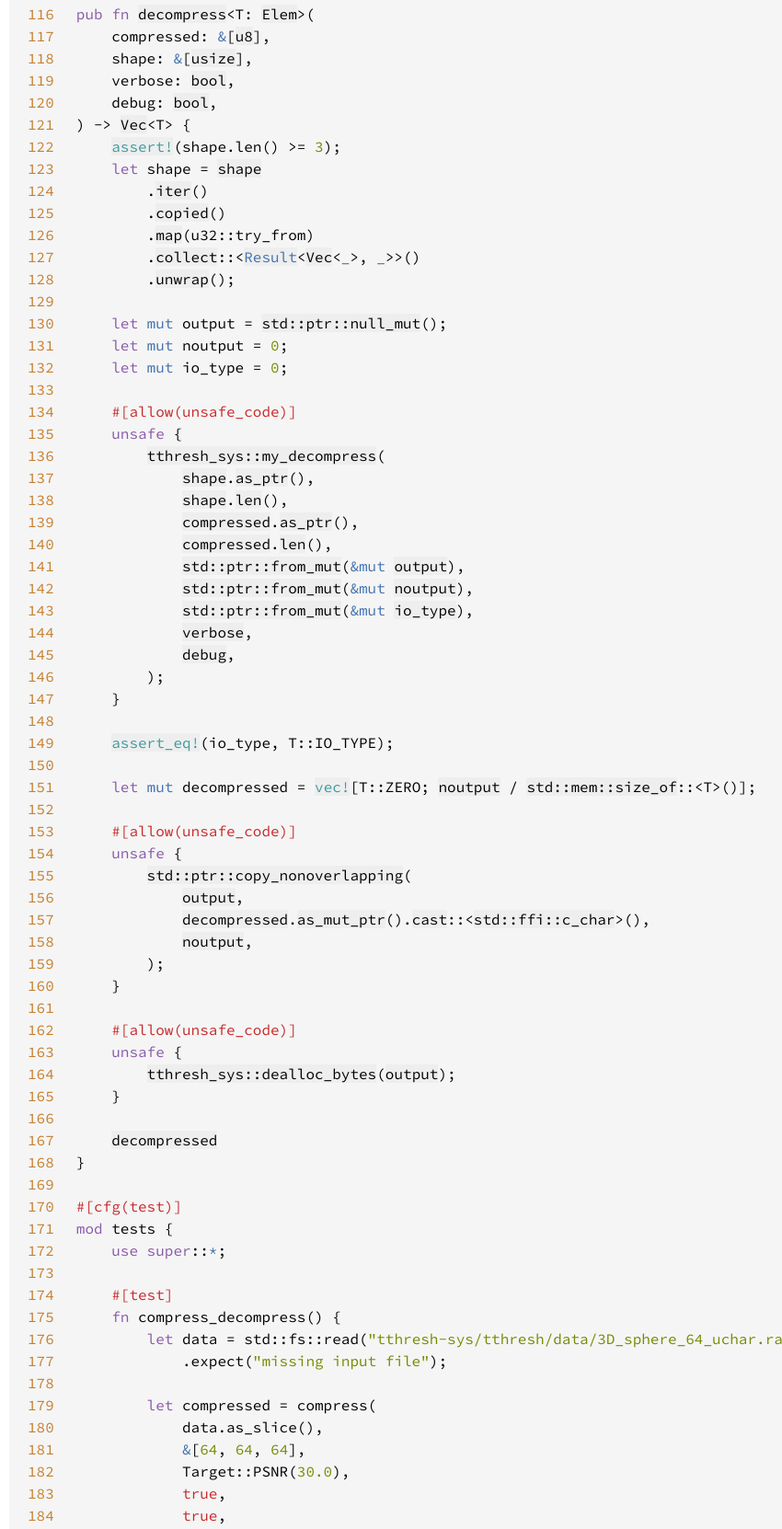
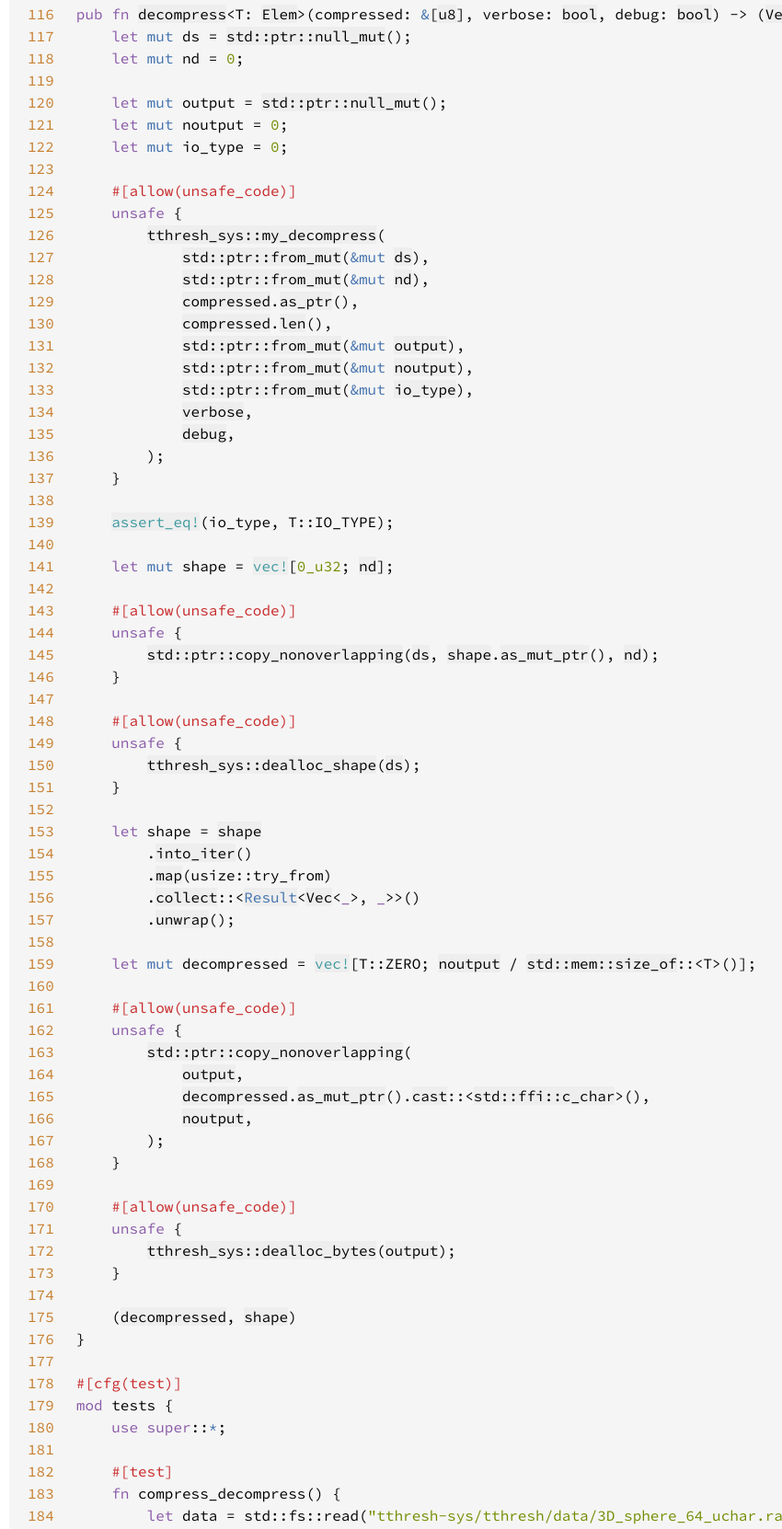
Before and after one commit to juntyr/tthresh-rs, a plain HTML site: page src/tthresh/lib.rs.html in a window 1280 px wide. Shown: the part 2926-4588 px from the top of the page at 92% size, without its empty margins (55-905 px from the left). Drawn offline with Linux system fonts and the light colour scheme.

Commit message:
deploy: a6fb8a7d1e5b1e955a1e9461aa210ee1ecef5a48

```diff
--- a/src/tthresh/lib.rs.html
+++ b/src/tthresh/lib.rs.html
@@ -113,77 +113,86 @@
 <a href=#113 id=113 data-nosnippet>113</a>    <a href="#101">compressed</a>
 <a href=#114 id=114 data-nosnippet>114</a>}
 <a href=#115 id=115 data-nosnippet>115</a>
-<a href=#116 id=116 data-nosnippet>116</a><span class="kw">pub fn </span><a href="../../tthresh/fn.decompress.html">decompress</a>&lt;T: <a href="#5">Elem</a>&gt;(
-<a href=#117 id=117 data-nosnippet>117</a>    compressed: <span class="kw-2">&amp;</span>[<a href="https://doc.rust-lang.org/nightly/std/primitive.u8.html">u8</a>],
-<a href=#118 id=118 data-nosnippet>118</a>    shape: <span class="kw-2">&amp;</span>[<a href="https://doc.rust-lang.org/nightly/std/primitive.usize.html">usize</a>],
-<a href=#119 id=119 data-nosnippet>119</a>    verbose: <a href="https://doc.rust-lang.org/nightly/std/primitive.bool.html">bool</a>,
-<a href=#120 id=120 data-nosnippet>120</a>    debug: <a href="https://doc.rust-lang.org/nightly/std/primitive.bool.html">bool</a>,
-<a href=#121 id=121 data-nosnippet>121</a>) -&gt; <a href="https://doc.rust-lang.org/nightly/alloc/vec/struct.Vec.html">Vec</a>&lt;T&gt; {
-<a href=#122 id=122 data-nosnippet>122</a>    <a class="macro" href="https://doc.rust-lang.org/nightly/core/macro.assert.html">assert!</a>(shape.len() &gt;= <span class="number">3</span>);
-<a href=#123 id=123 data-nosnippet>123</a>    <span class="kw">let </span>shape = <a href="#118">shape</a>
-<a href=#124 id=124 data-nosnippet>124</a>        .<a href="https://doc.rust-lang.org/nightly/core/foreigntype.slice.html#method.iter">iter</a>()
-<a href=#125 id=125 data-nosnippet>125</a>        .<a href="https://doc.rust-lang.org/nightly/core/iter/traits/iterator/trait.Iterator.html#tymethod.copied">copied</a>()
-<a href=#126 id=126 data-nosnippet>126</a>        .<a href="https://doc.rust-lang.org/nightly/core/iter/traits/iterator/trait.Iterator.html#tymethod.map">map</a>(u32::try_from)
-<a href=#127 id=127 data-nosnippet>127</a>        .<a href="https://doc.rust-lang.org/nightly/core/iter/traits/iterator/trait.Iterator.html#tymethod.collect">collect</a>::&lt;<a class="prelude-ty" href="https://doc.rust-lang.org/nightly/core/result/enum.Result.html">Result</a>&lt;<a href="https://doc.rust-lang.org/nightly/alloc/vec/struct.Vec.html">Vec</a>&lt;<span class="kw">_</span>&gt;, <span class="kw">_</span>&gt;&gt;()
-<a href=#128 id=128 data-nosnippet>128</a>        .<a href="https://doc.rust-lang.org/nightly/core/result/enum.Result.html#method.unwrap">unwrap</a>();
-<a href=#129 id=129 data-nosnippet>129</a>
-<a href=#130 id=130 data-nosnippet>130</a>    <span class="kw">let </span><span class="kw-2">mut </span>output = <a href="https://doc.rust-lang.org/nightly/core/ptr/fn.null_mut.html">std::ptr::null_mut</a>();
-<a href=#131 id=131 data-nosnippet>131</a>    <span class="kw">let </span><span class="kw-2">mut </span>noutput = <span class="number">0</span>;
-<a href=#132 id=132 data-nosnippet>132</a>    <span class="kw">let </span><span class="kw-2">mut </span>io_type = <span class="number">0</span>;
-<a href=#133 id=133 data-nosnippet>133</a>
-<a href=#134 id=134 data-nosnippet>134</a>    <span class="attr">#[allow(unsafe_code)]
-<a href=#135 id=135 data-nosnippet>135</a>    </span><span class="kw">unsafe </span>{
-<a href=#136 id=136 data-nosnippet>136</a>        <a href="../../tthresh_sys/fn.my_decompress.html">tthresh_sys::my_decompress</a>(
-<a href=#137 id=137 data-nosnippet>137</a>            <a href="#123">shape</a>.<a href="https://doc.rust-lang.org/nightly/alloc/vec/struct.Vec.html#method.as_ptr">as_ptr</a>(),
-<a href=#138 id=138 data-nosnippet>138</a>            <a href="#123">shape</a>.<a href="https://doc.rust-lang.org/nightly/alloc/vec/struct.Vec.html#method.len">len</a>(),
-<a href=#139 id=139 data-nosnippet>139</a>            <a href="#117">compressed</a>.<a href="https://doc.rust-lang.org/nightly/core/foreigntype.slice.html#method.as_ptr">as_ptr</a>(),
-<a href=#140 id=140 data-nosnippet>140</a>            <a href="#117">compressed</a>.<a href="https://doc.rust-lang.org/nightly/core/foreigntype.slice.html#method.len">len</a>(),
-<a href=#141 id=141 data-nosnippet>141</a>            <a href="https://doc.rust-lang.org/nightly/core/ptr/fn.from_mut.html">std::ptr::from_mut</a>(<span class="kw-2">&amp;mut </span><a href="#130">output</a>),
-<a href=#142 id=142 data-nosnippet>142</a>            <a href="https://doc.rust-lang.org/nightly/core/ptr/fn.from_mut.html">std::ptr::from_mut</a>(<span class="kw-2">&amp;mut </span><a href="#131">noutput</a>),
-<a href=#143 id=143 data-nosnippet>143</a>            <a href="https://doc.rust-lang.org/nightly/core/ptr/fn.from_mut.html">std::ptr::from_mut</a>(<span class="kw-2">&amp;mut </span><a href="#132">io_type</a>),
-<a href=#144 id=144 data-nosnippet>144</a>            <a href="#119">verbose</a>,
-<a href=#145 id=145 data-nosnippet>145</a>            <a href="#120">debug</a>,
-<a href=#146 id=146 data-nosnippet>146</a>        );
-<a href=#147 id=147 data-nosnippet>147</a>    }
-<a href=#148 id=148 data-nosnippet>148</a>
-<a href=#149 id=149 data-nosnippet>149</a>    <a class="macro" href="https://doc.rust-lang.org/nightly/core/macro.assert_eq.html">assert_eq!</a>(io_type, T::IO_TYPE);
-<a href=#150 id=150 data-nosnippet>150</a>
-<a href=#151 id=151 data-nosnippet>151</a>    <span class="kw">let </span><span class="kw-2">mut </span>decompressed = <a class="macro" href="https://doc.rust-lang.org/nightly/alloc/macro.vec.html">vec!</a>[T::ZERO; <a href="#131">noutput</a> / <a href="https://doc.rust-lang.org/nightly/core/mem/fn.size_of.html">std::mem::size_of</a>::&lt;T&gt;()];
+<a href=#116 id=116 data-nosnippet>116</a><span class="kw">pub fn </span><a href="../../tthresh/fn.decompress.html">decompress</a>&lt;T: <a href="#5">Elem</a>&gt;(compressed: <span class="kw-2">&amp;</span>[<a href="https://doc.rust-lang.org/nightly/std/primitive.u8.html">u8</a>], verbose: <a href="https://doc.rust-lang.org/nightly/std/primitive.bool.html">bool</a>, debug: <a href="https://doc.rust-lang.org/nightly/std/primitive.bool.html">bool</a>) -&gt; (<a href="https://doc.rust-lang.org/nightly/alloc/vec/struct.Vec.html">Vec</a>&lt;T&gt;, <a href="https://doc.rust-lang.org/nightly/alloc/vec/struct.Vec.html">Vec</a>&lt;<a href="https://doc.rust-lang.org/nightly/std/primitive.usize.html">usize</a>&gt;) {
+<a href=#117 id=117 data-nosnippet>117</a>    <span class="kw">let </span><span class="kw-2">mut </span>ds = <a href="https://doc.rust-lang.org/nightly/core/ptr/fn.null_mut.html">std::ptr::null_mut</a>();
+<a href=#118 id=118 data-nosnippet>118</a>    <span class="kw">let </span><span class="kw-2">mut </span>nd = <span class="number">0</span>;
+<a href=#119 id=119 data-nosnippet>119</a>
+<a href=#120 id=120 data-nosnippet>120</a>    <span class="kw">let </span><span class="kw-2">mut </span>output = <a href="https://doc.rust-lang.org/nightly/core/ptr/fn.null_mut.html">std::ptr::null_mut</a>();
+<a href=#121 id=121 data-nosnippet>121</a>    <span class="kw">let </span><span class="kw-2">mut </span>noutput = <span class="number">0</span>;
+<a href=#122 id=122 data-nosnippet>122</a>    <span class="kw">let </span><span class="kw-2">mut </span>io_type = <span class="number">0</span>;
+<a href=#123 id=123 data-nosnippet>123</a>
+<a href=#124 id=124 data-nosnippet>124</a>    <span class="attr">#[allow(unsafe_code)]
+<a href=#125 id=125 data-nosnippet>125</a>    </span><span class="kw">unsafe </span>{
+<a href=#126 id=126 data-nosnippet>126</a>        <a href="../../tthresh_sys/fn.my_decompress.html">tthresh_sys::my_decompress</a>(
+<a href=#127 id=127 data-nosnippet>127</a>            <a href="https://doc.rust-lang.org/nightly/core/ptr/fn.from_mut.html">std::ptr::from_mut</a>(<span class="kw-2">&amp;mut </span><a href="#117">ds</a>),
+<a href=#128 id=128 data-nosnippet>128</a>            <a href="https://doc.rust-lang.org/nightly/core/ptr/fn.from_mut.html">std::ptr::from_mut</a>(<span class="kw-2">&amp;mut </span><a href="#118">nd</a>),
+<a href=#129 id=129 data-nosnippet>129</a>            <a href="#116">compressed</a>.<a href="https://doc.rust-lang.org/nightly/core/foreigntype.slice.html#method.as_ptr">as_ptr</a>(),
+<a href=#130 id=130 data-nosnippet>130</a>            <a href="#116">compressed</a>.<a href="https://doc.rust-lang.org/nightly/core/foreigntype.slice.html#method.len">len</a>(),
+<a href=#131 id=131 data-nosnippet>131</a>            <a href="https://doc.rust-lang.org/nightly/core/ptr/fn.from_mut.html">std::ptr::from_mut</a>(<span class="kw-2">&amp;mut </span><a href="#120">output</a>),
+<a href=#132 id=132 data-nosnippet>132</a>            <a href="https://doc.rust-lang.org/nightly/core/ptr/fn.from_mut.html">std::ptr::from_mut</a>(<span class="kw-2">&amp;mut </span><a href="#121">noutput</a>),
+<a href=#133 id=133 data-nosnippet>133</a>            <a href="https://doc.rust-lang.org/nightly/core/ptr/fn.from_mut.html">std::ptr::from_mut</a>(<span class="kw-2">&amp;mut </span><a href="#122">io_type</a>),
+<a href=#134 id=134 data-nosnippet>134</a>            <a href="#116">verbose</a>,
+<a href=#135 id=135 data-nosnippet>135</a>            <a href="#116">debug</a>,
+<a href=#136 id=136 data-nosnippet>136</a>        );
+<a href=#137 id=137 data-nosnippet>137</a>    }
+<a href=#138 id=138 data-nosnippet>138</a>
+<a href=#139 id=139 data-nosnippet>139</a>    <a class="macro" href="https://doc.rust-lang.org/nightly/core/macro.assert_eq.html">assert_eq!</a>(io_type, T::IO_TYPE);
+<a href=#140 id=140 data-nosnippet>140</a>
+<a href=#141 id=141 data-nosnippet>141</a>    <span class="kw">let </span><span class="kw-2">mut </span>shape = <a class="macro" href="https://doc.rust-lang.org/nightly/alloc/macro.vec.html">vec!</a>[<span class="number">0_u32</span>; <a href="#118">nd</a>];
+<a href=#142 id=142 data-nosnippet>142</a>
+<a href=#143 id=143 data-nosnippet>143</a>    <span class="attr">#[allow(unsafe_code)]
+<a href=#144 id=144 data-nosnippet>144</a>    </span><span class="kw">unsafe </span>{
+<a href=#145 id=145 data-nosnippet>145</a>        <a href="https://doc.rust-lang.org/nightly/core/intrinsics/fn.copy_nonoverlapping.html">std::ptr::copy_nonoverlapping</a>(<a href="#117">ds</a>, <a href="#141">shape</a>.<a href="https://doc.rust-lang.org/nightly/alloc/vec/struct.Vec.html#method.as_mut_ptr">as_mut_ptr</a>(), <a href="#118">nd</a>);
+<a href=#146 id=146 data-nosnippet>146</a>    }
+<a href=#147 id=147 data-nosnippet>147</a>
+<a href=#148 id=148 data-nosnippet>148</a>    <span class="attr">#[allow(unsafe_code)]
+<a href=#149 id=149 data-nosnippet>149</a>    </span><span class="kw">unsafe </span>{
+<a href=#150 id=150 data-nosnippet>150</a>        <a href="../../tthresh_sys/fn.dealloc_shape.html">tthresh_sys::dealloc_shape</a>(<a href="#117">ds</a>);
+<a href=#151 id=151 data-nosnippet>151</a>    }
 <a href=#152 id=152 data-nosnippet>152</a>
-<a href=#153 id=153 data-nosnippet>153</a>    <span class="attr">#[allow(unsafe_code)]
-<a href=#154 id=154 data-nosnippet>154</a>    </span><span class="kw">unsafe </span>{
-<a href=#155 id=155 data-nosnippet>155</a>        <a href="https://doc.rust-lang.org/nightly/core/intrinsics/fn.copy_nonoverlapping.html">std::ptr::copy_nonoverlapping</a>(
-<a href=#156 id=156 data-nosnippet>156</a>            <a href="#130">output</a>,
-<a href=#157 id=157 data-nosnippet>157</a>            <a href="#151">decompressed</a>.<a href="https://doc.rust-lang.org/nightly/alloc/vec/struct.Vec.html#method.as_mut_ptr">as_mut_ptr</a>().<a href="https://doc.rust-lang.org/nightly/core/ptr/foreigntype.mut_ptr.html#method.cast">cast</a>::&lt;<a href="https://doc.rust-lang.org/nightly/core/ffi/primitives/type.c_char.html">std::ffi::c_char</a>&gt;(),
-<a href=#158 id=158 data-nosnippet>158</a>            <a href="#131">noutput</a>,
-<a href=#159 id=159 data-nosnippet>159</a>        );
-<a href=#160 id=160 data-nosnippet>160</a>    }
-<a href=#161 id=161 data-nosnippet>161</a>
-<a href=#162 id=162 data-nosnippet>162</a>    <span class="attr">#[allow(unsafe_code)]
-<a href=#163 id=163 data-nosnippet>163</a>    </span><span class="kw">unsafe </span>{
-<a href=#164 id=164 data-nosnippet>164</a>        <a href="../../tthresh_sys/fn.dealloc_bytes.html">tthresh_sys::dealloc_bytes</a>(<a href="#130">output</a>);
-<a href=#165 id=165 data-nosnippet>165</a>    }
-<a href=#166 id=166 data-nosnippet>166</a>
-<a href=#167 id=167 data-nosnippet>167</a>    <a href="#151">decompressed</a>
-<a href=#168 id=168 data-nosnippet>168</a>}
+<a href=#153 id=153 data-nosnippet>153</a>    <span class="kw">let </span>shape = <a href="#141">shape</a>
+<a href=#154 id=154 data-nosnippet>154</a>        .<a href="https://doc.rust-lang.org/nightly/core/iter/traits/collect/trait.IntoIterator.html#tymethod.into_iter">into_iter</a>()
+<a href=#155 id=155 data-nosnippet>155</a>        .<a href="https://doc.rust-lang.org/nightly/core/iter/traits/iterator/trait.Iterator.html#tymethod.map">map</a>(usize::try_from)
+<a href=#156 id=156 data-nosnippet>156</a>        .<a href="https://doc.rust-lang.org/nightly/core/iter/traits/iterator/trait.Iterator.html#tymethod.collect">collect</a>::&lt;<a class="prelude-ty" href="https://doc.rust-lang.org/nightly/core/result/enum.Result.html">Result</a>&lt;<a href="https://doc.rust-lang.org/nightly/alloc/vec/struct.Vec.html">Vec</a>&lt;<span class="kw">_</span>&gt;, <span class="kw">_</span>&gt;&gt;()
+<a href=#157 id=157 data-nosnippet>157</a>        .<a href="https://doc.rust-lang.org/nightly/core/result/enum.Result.html#method.unwrap">unwrap</a>();
+<a href=#158 id=158 data-nosnippet>158</a>
+<a href=#159 id=159 data-nosnippet>159</a>    <span class="kw">let </span><span class="kw-2">mut </span>decompressed = <a class="macro" href="https://doc.rust-lang.org/nightly/alloc/macro.vec.html">vec!</a>[T::ZERO; <a href="#121">noutput</a> / <a href="https://doc.rust-lang.org/nightly/core/mem/fn.size_of.html">std::mem::size_of</a>::&lt;T&gt;()];
+<a href=#160 id=160 data-nosnippet>160</a>
+<a href=#161 id=161 data-nosnippet>161</a>    <span class="attr">#[allow(unsafe_code)]
+<a href=#162 id=162 data-nosnippet>162</a>    </span><span class="kw">unsafe </span>{
+<a href=#163 id=163 data-nosnippet>163</a>        <a href="https://doc.rust-lang.org/nightly/core/intrinsics/fn.copy_nonoverlapping.html">std::ptr::copy_nonoverlapping</a>(
+<a href=#164 id=164 data-nosnippet>164</a>            <a href="#120">output</a>,
+<a href=#165 id=165 data-nosnippet>165</a>            <a href="#159">decompressed</a>.<a href="https://doc.rust-lang.org/nightly/alloc/vec/struct.Vec.html#method.as_mut_ptr">as_mut_ptr</a>().<a href="https://doc.rust-lang.org/nightly/core/ptr/foreigntype.mut_ptr.html#method.cast">cast</a>::&lt;<a href="https://doc.rust-lang.org/nightly/core/ffi/primitives/type.c_char.html">std::ffi::c_char</a>&gt;(),
+<a href=#166 id=166 data-nosnippet>166</a>            <a href="#121">noutput</a>,
+<a href=#167 id=167 data-nosnippet>167</a>        );
+<a href=#168 id=168 data-nosnippet>168</a>    }
 <a href=#169 id=169 data-nosnippet>169</a>
-<a href=#170 id=170 data-nosnippet>170</a><span class="attr">#[cfg(test)]
-<a href=#171 id=171 data-nosnippet>171</a></span><span class="kw">mod </span>tests {
-<a href=#172 id=172 data-nosnippet>172</a>    <span class="kw">use super</span>::<span class="kw-2">*</span>;
-<a href=#173 id=173 data-nosnippet>173</a>
-<a href=#174 id=174 data-nosnippet>174</a>    <span class="attr">#[test]
-<a href=#175 id=175 data-nosnippet>175</a>    </span><span class="kw">fn </span>compress_decompress() {
-<a href=#176 id=176 data-nosnippet>176</a>        <span class="kw">let </span>data = std::fs::read(<span class="string">"tthresh-sys/tthresh/data/3D_sphere_64_uchar.raw"</span>)
-<a href=#177 id=177 data-nosnippet>177</a>            .expect(<span class="string">"missing input file"</span>);
-<a href=#178 id=178 data-nosnippet>178</a>
-<a href=#179 id=179 data-nosnippet>179</a>        <span class="kw">let </span>compressed = compress(
-<a href=#180 id=180 data-nosnippet>180</a>            data.as_slice(),
-<a href=#181 id=181 data-nosnippet>181</a>            <span class="kw-2">&amp;</span>[<span class="number">64</span>, <span class="number">64</span>, <span class="number">64</span>],
-<a href=#182 id=182 data-nosnippet>182</a>            Target::PSNR(<span class="number">30.0</span>),
-<a href=#183 id=183 data-nosnippet>183</a>            <span class="bool-val">true</span>,
-<a href=#184 id=184 data-nosnippet>184</a>            <span class="bool-val">true</span>,
-<a href=#185 id=185 data-nosnippet>185</a>        );
+<a href=#170 id=170 data-nosnippet>170</a>    <span class="attr">#[allow(unsafe_code)]
+<a href=#171 id=171 data-nosnippet>171</a>    </span><span class="kw">unsafe </span>{
+<a href=#172 id=172 data-nosnippet>172</a>        <a href="../../tthresh_sys/fn.dealloc_bytes.html">tthresh_sys::dealloc_bytes</a>(<a href="#120">output</a>);
+<a href=#173 id=173 data-nosnippet>173</a>    }
+<a href=#174 id=174 data-nosnippet>174</a>
+<a href=#175 id=175 data-nosnippet>175</a>    (<a href="#159">decompressed</a>, <a href="#153">shape</a>)
+<a href=#176 id=176 data-nosnippet>176</a>}
+<a href=#177 id=177 data-nosnippet>177</a>
+<a href=#178 id=178 data-nosnippet>178</a><span class="attr">#[cfg(test)]
+<a href=#179 id=179 data-nosnippet>179</a></span><span class="kw">mod </span>tests {
+<a href=#180 id=180 data-nosnippet>180</a>    <span class="kw">use super</span>::<span class="kw-2">*</span>;
+<a href=#181 id=181 data-nosnippet>181</a>
+<a href=#182 id=182 data-nosnippet>182</a>    <span class="attr">#[test]
+<a href=#183 id=183 data-nosnippet>183</a>    </span><span class="kw">fn </span>compress_decompress() {
+<a href=#184 id=184 data-nosnippet>184</a>        <span class="kw">let </span>data = std::fs::read(<span class="string">"tthresh-sys/tthresh/data/3D_sphere_64_uchar.raw"</span>)
+<a href=#185 id=185 data-nosnippet>185</a>            .expect(<span class="string">"missing input file"</span>);
 <a href=#186 id=186 data-nosnippet>186</a>
-<a href=#187 id=187 data-nosnippet>187</a>        <span class="kw">let </span>_decompressed = decompress::&lt;u8&gt;(compressed.as_slice(), <span class="kw-2">&amp;</span>[<span class="number">64</span>, <span class="number">64</span>, <span class="number">64</span>], <span class="bool-val">true</span>, <span class="bool-val">true</span>);
-<a href=#188 id=188 data-nosnippet>188</a>    }
-<a href=#189 id=189 data-nosnippet>189</a>}</code></pre></div></section></main></body></html>
+<a href=#187 id=187 data-nosnippet>187</a>        <span class="kw">let </span>compressed = compress(
+<a href=#188 id=188 data-nosnippet>188</a>            data.as_slice(),
+<a href=#189 id=189 data-nosnippet>189</a>            <span class="kw-2">&amp;</span>[<span class="number">64</span>, <span class="number">64</span>, <span class="number">64</span>],
+<a href=#190 id=190 data-nosnippet>190</a>            Target::PSNR(<span class="number">30.0</span>),
+<a href=#191 id=191 data-nosnippet>191</a>            <span class="bool-val">true</span>,
+<a href=#192 id=192 data-nosnippet>192</a>            <span class="bool-val">true</span>,
+<a href=#193 id=193 data-nosnippet>193</a>        );
+<a href=#194 id=194 data-nosnippet>194</a>
+<a href=#195 id=195 data-nosnippet>195</a>        <span class="kw">let </span>(_decompressed, shape) = decompress::&lt;u8&gt;(compressed.as_slice(), <span class="bool-val">true</span>, <span class="bool-val">true</span>);
+<a href=#196 id=196 data-nosnippet>196</a>        <span class="macro">assert_eq!</span>(shape, <span class="kw-2">&amp;</span>[<span class="number">64</span>, <span class="number">64</span>, <span class="number">64</span>]);
+<a href=#197 id=197 data-nosnippet>197</a>    }
+<a href=#198 id=198 data-nosnippet>198</a>}</code></pre></div></section></main></body></html>
--- a/tthresh_sys/sidebar-items.js
+++ b/tthresh_sys/sidebar-items.js
@@ -1 +1 @@
-window.SIDEBAR_ITEMS = {"constant":["IOType_double_","IOType_float_","IOType_int_","IOType_uchar_","IOType_ushort_","Target_eps","Target_psnr","Target_rmse"],"fn":["dealloc_bytes","my_compress","my_decompress"],"type":["IOType","Target"]};
+window.SIDEBAR_ITEMS = {"constant":["IOType_double_","IOType_float_","IOType_int_","IOType_uchar_","IOType_ushort_","Target_eps","Target_psnr","Target_rmse"],"fn":["dealloc_bytes","dealloc_shape","my_compress","my_decompress"],"type":["IOType","Target"]};
```
Also changed, not shown: search-index.js (+2 -2 lines), tthresh/fn.decompress.html (+2 -3 lines), tthresh/index.html (+1 -1 lines), tthresh_sys/all.html (+1 -1 lines), tthresh_sys/fn.dealloc_shape.html (added, +1 -0 lines), tthresh_sys/fn.my_decompress.html (+2 -2 lines), tthresh_sys/index.html (+1 -1 lines), 1 other file.
